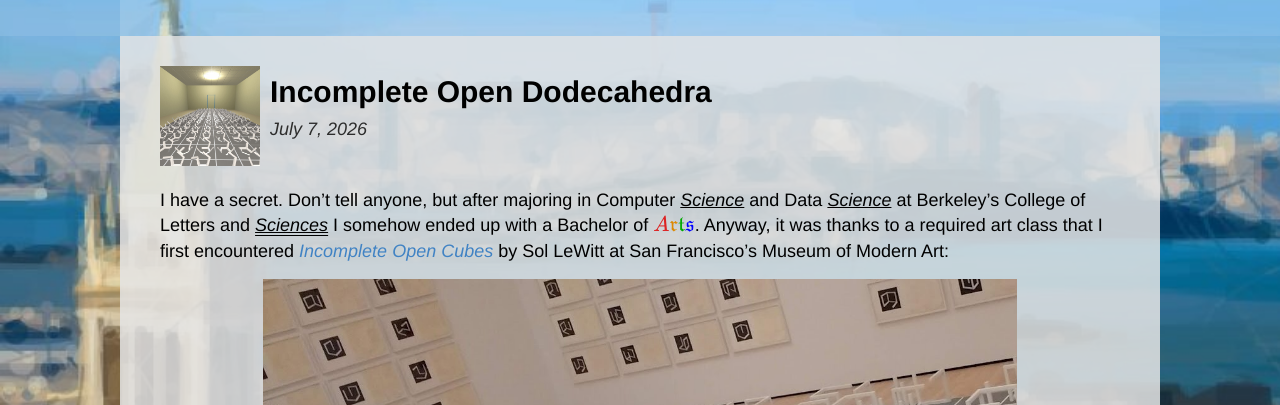
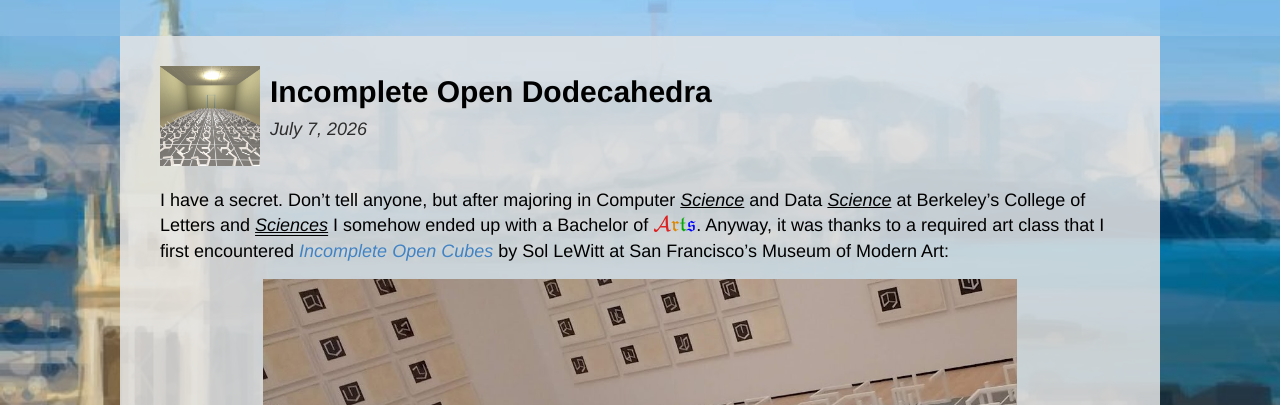
Before and after one commit to ckw017/ckw017.github.io, a Jekyll site: the page built from _posts/2026-07-07-Dodecahedra.md, in a window 1280 px wide and 900 px high. Shown: the part 114-519 px from the top of the window. Built offline with Jekyll 4.4.1, drawn with Linux system fonts in a browser that asks for light colours; formulas are drawn with MathJax 3.

```diff
--- a/_layouts/default.html
+++ b/_layouts/default.html
@@ -1,10 +1,7 @@
 <!DOCTYPE html>
 <html>
   <head>
-    <script type="text/x-mathjax-config">
-      MathJax.Hub.Config({ TeX: { extensions: ["color.js"] } });
-    </script>
-    <script type="text/javascript" src="https://cdn.mathjax.org/mathjax/latest/MathJax.js?config=TeX-AMS-MML_HTMLorMML"></script>
+    <script type="text/javascript" id="MathJax-script" async src="https://cdnjs.cloudflare.com/ajax/libs/mathjax/3.2.2/es5/tex-mml-chtml.js"></script>
     <meta name="google-site-verification" content="vPLfvmVSeTNblZy_aIhUxvvqd1CAI52lBSX2BhHMCww" />
     <title>{% if page.title %}{{ page.title }} – {% endif %}{{ site.name }} – {{ site.description }}</title>
 
--- a/_posts/2026-07-07-Dodecahedra.md
+++ b/_posts/2026-07-07-Dodecahedra.md
@@ -9,7 +9,7 @@ excerpt_separator: <!--more-->
 
 I have a secret. Don't tell anyone, but after majoring in Computer <i><u>Science</u></i> and Data <i><u>Science</u></i> at Berkeley's College of
 Letters and <du><i>Sciences</i></du> I somehow ended up with a Bachelor of
-$${\color{#dd2222}A}{\color{#dd8800}\mathfrak{r}}{\color{#00aa00}\mathfrak{t}}{\color{#0000ff}\mathfrak{s}}$$. Anyway, it was thanks to
+$${\color{#dd2222}\mathcal{A}}{\color{#dd8800}\mathfrak{r}}{\color{#00aa00}\mathfrak{t}}{\color{#0000ff}\mathfrak{s}}$$. Anyway, it was thanks to
 a required art class that I first encountered [*Incomplete Open Cubes*](https://www.sfmoma.org/artwork/97.516.A-KKKKKKKKKK/) by Sol LeWitt at
 San Francisco's Museum of Modern Art:
 
```
